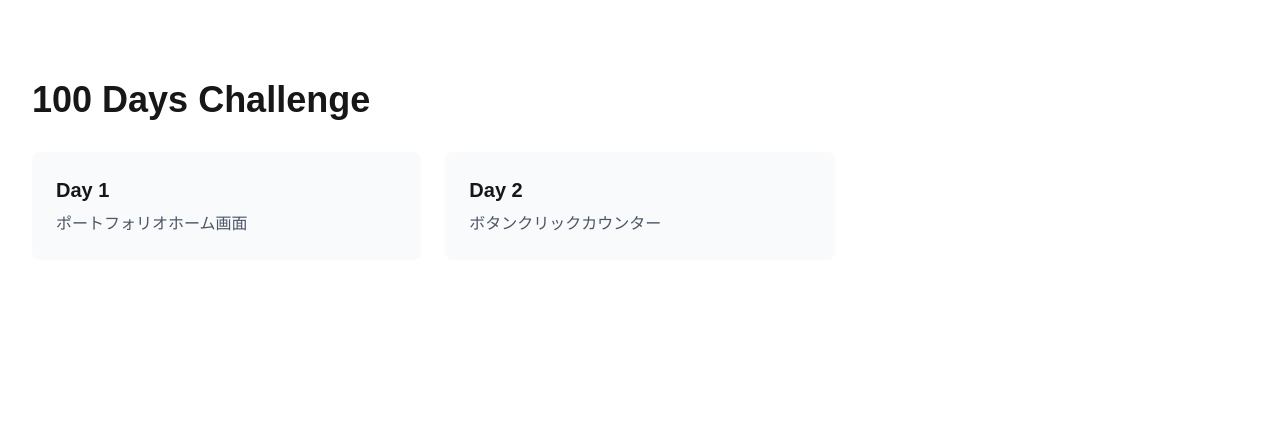
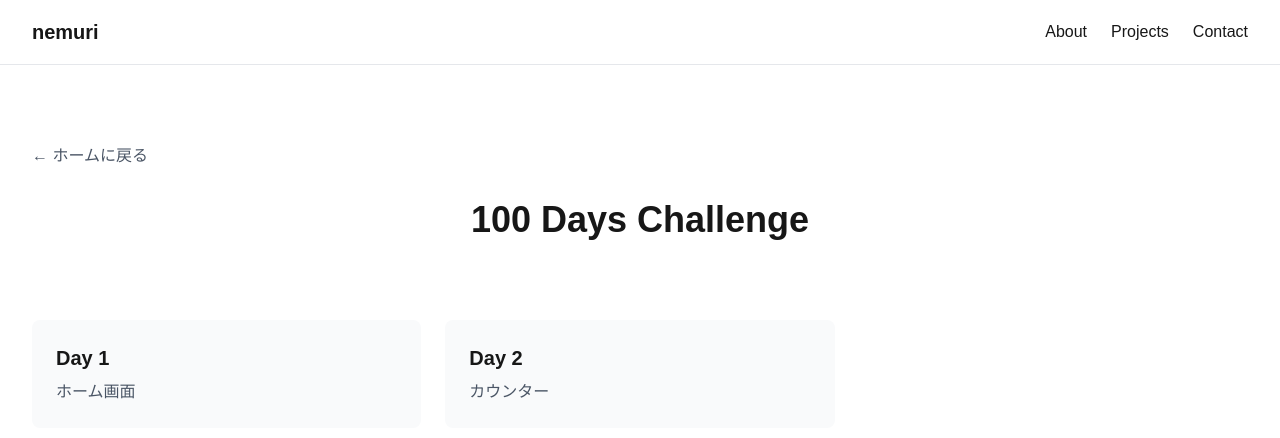
Before and after one commit to Funaoku/my-portfolio, a Next.js app: page /challenges in a window 1280 px wide. Shown: the top 438 px of the page. Built offline with nearby package versions, Linux system fonts and the light colour scheme.

Commit message:
header components

```diff
--- a/src/app/challenges/day2/page.tsx
+++ b/src/app/challenges/day2/page.tsx
@@ -2,12 +2,14 @@
 
 import { useState } from 'react';
 import Link from 'next/link';
+import Header from '@/components/Header';
 
 const Day2Page = () => {
   const [count, setCount] = useState(0);
 
   return (
     <div className="min-h-screen bg-white dark:bg-gray-900">
+      <Header />
       <div className="max-w-7xl mx-auto px-4 sm:px-6 lg:px-8 py-20">
         <Link href="/challenges" className="inline-block mb-8 text-gray-600 dark:text-gray-300 hover:underline">
           ← チャレンジ一覧に戻る
--- a/src/app/challenges/page.tsx
+++ b/src/app/challenges/page.tsx
@@ -1,22 +1,33 @@
 import Link from 'next/link';
+import Header from '@/components/Header';
 
 const ChallengesPage = () => (
-    <div className="min-h-screen bg-white dark:bg-gray-900">
+  <div className="min-h-screen">
+    <Header />
+    <main className="pt-16">
       <div className="max-w-7xl mx-auto px-4 sm:px-6 lg:px-8 py-20">
-        <h1 className="text-4xl font-bold mb-8">100 Days Challenge</h1>
-        <div className="grid grid-cols-1 md:grid-cols-2 lg:grid-cols-3 gap-6">
+        <div className="flex items-center gap-4 mb-8">
+          <Link href="/" className="text-gray-600 dark:text-gray-300 hover:underline">
+            ← ホームに戻る
+          </Link>
+        </div>
+        <div className="max-w-md mx-auto text-center">
+            <h1 className="text-4xl font-bold">100 Days Challenge</h1>
+        </div>
+        <div className="grid grid-cols-1 md:grid-cols-2 lg:grid-cols-3 gap-6 py-20">
           <Link href="/" className="block p-6 bg-gray-50 dark:bg-gray-800 rounded-lg hover:bg-gray-100 dark:hover:bg-gray-700 transition-colors">
             <h2 className="text-xl font-semibold mb-2">Day 1</h2>
-            <p className="text-gray-600 dark:text-gray-300">ポートフォリオホーム画面</p>
+            <p className="text-gray-600 dark:text-gray-300">ホーム画面</p>
           </Link>
           <Link href="/challenges/day2" className="block p-6 bg-gray-50 dark:bg-gray-800 rounded-lg hover:bg-gray-100 dark:hover:bg-gray-700 transition-colors">
             <h2 className="text-xl font-semibold mb-2">Day 2</h2>
-            <p className="text-gray-600 dark:text-gray-300">ボタンクリックカウンター</p>
+            <p className="text-gray-600 dark:text-gray-300">カウンター</p>
           </Link>
           {/* 今後追加されるチャレンジのリンク */}
         </div>
       </div>
-    </div>
-)
+    </main>
+  </div>
+);
 
 export default ChallengesPage;
--- /dev/null
+++ b/src/components/Header.tsx
@@ -0,0 +1,16 @@
+import Link from 'next/link';
+
+const Header = () => (
+  <header className="fixed top-0 w-full bg-white/80 dark:bg-gray-900/80 backdrop-blur-sm z-50 border-b border-gray-200 dark:border-gray-800">
+    <nav className="max-w-7xl mx-auto px-4 sm:px-6 lg:px-8 h-16 flex items-center justify-between">
+      <Link href="/" className="text-xl font-bold">nemuri</Link>
+      <div className="flex gap-6">
+        <Link href="/#about" className="hover:text-gray-600 dark:hover:text-gray-300">About</Link>
+        <Link href="/#projects" className="hover:text-gray-600 dark:hover:text-gray-300">Projects</Link>
+        <Link href="/#contact" className="hover:text-gray-600 dark:hover:text-gray-300">Contact</Link>
+      </div>
+    </nav>
+  </header>
+);
+
+export default Header;
```
